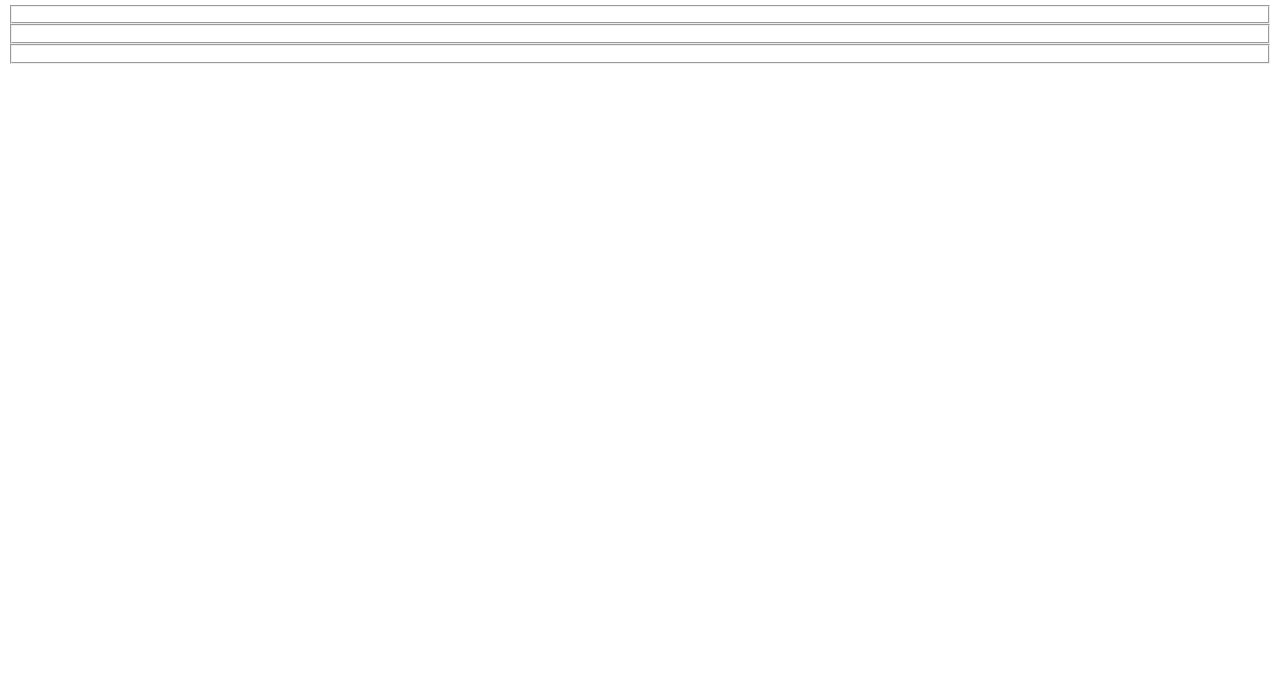
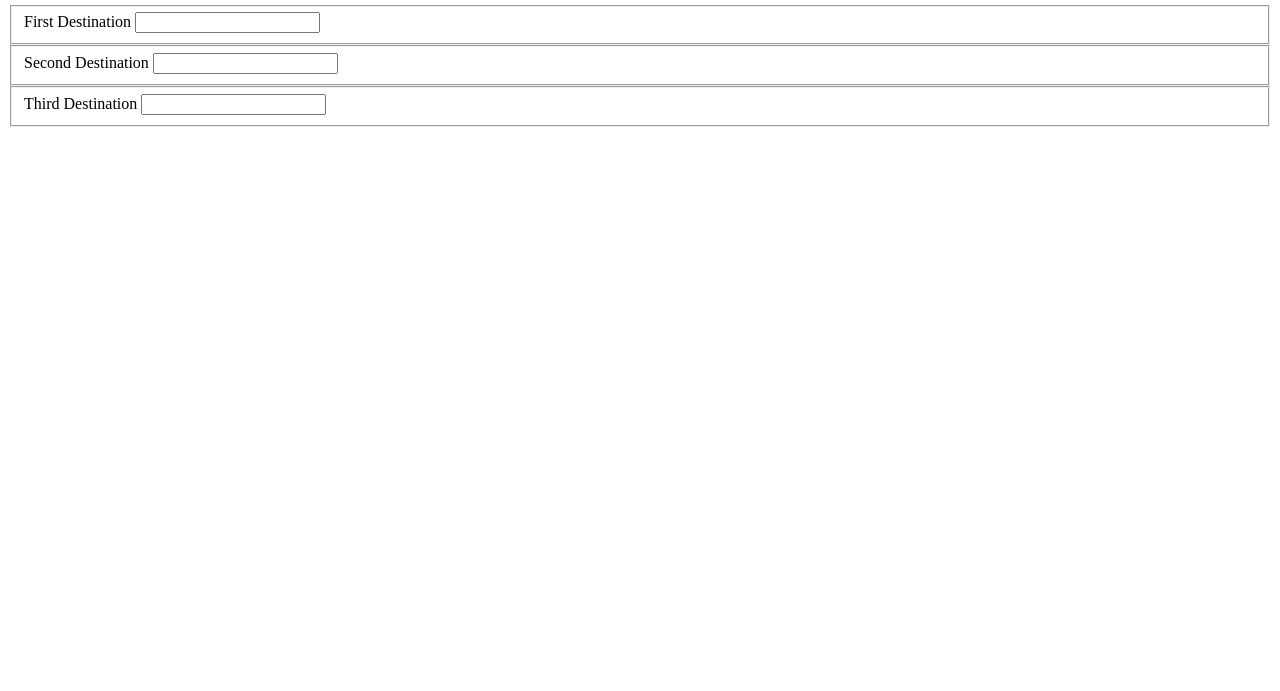
Before and after one commit to tyler-simeone/Ternary-Traveler, a plain HTML site: page src/index.html in a window 1280 px wide. Shown: the part 109-800 px from the top of the page. Drawn offline with Linux system fonts and the light colour scheme.

Commit message:
basic form added

```diff
--- a/src/index.html
+++ b/src/index.html
@@ -14,9 +14,18 @@
         </section>
         <form action="">
             <!-- Three fieldsets for now to add three destinations -->
-            <fieldset></fieldset>
-            <fieldset></fieldset>
-            <fieldset></fieldset>
+            <fieldset>
+                <label for="first-destination">First Destination</label>
+                <input type="text" id="first-destination">
+            </fieldset>
+            <fieldset>
+                <label for="second-destination">Second Destination</label>
+                <input type="text" id="second-destination">
+            </fieldset>
+            <fieldset>
+                <label for="third-destination">Third Destination</label>
+                <input type="text" id="third-destination">
+            </fieldset>
         </form>
     </div>
 
```
